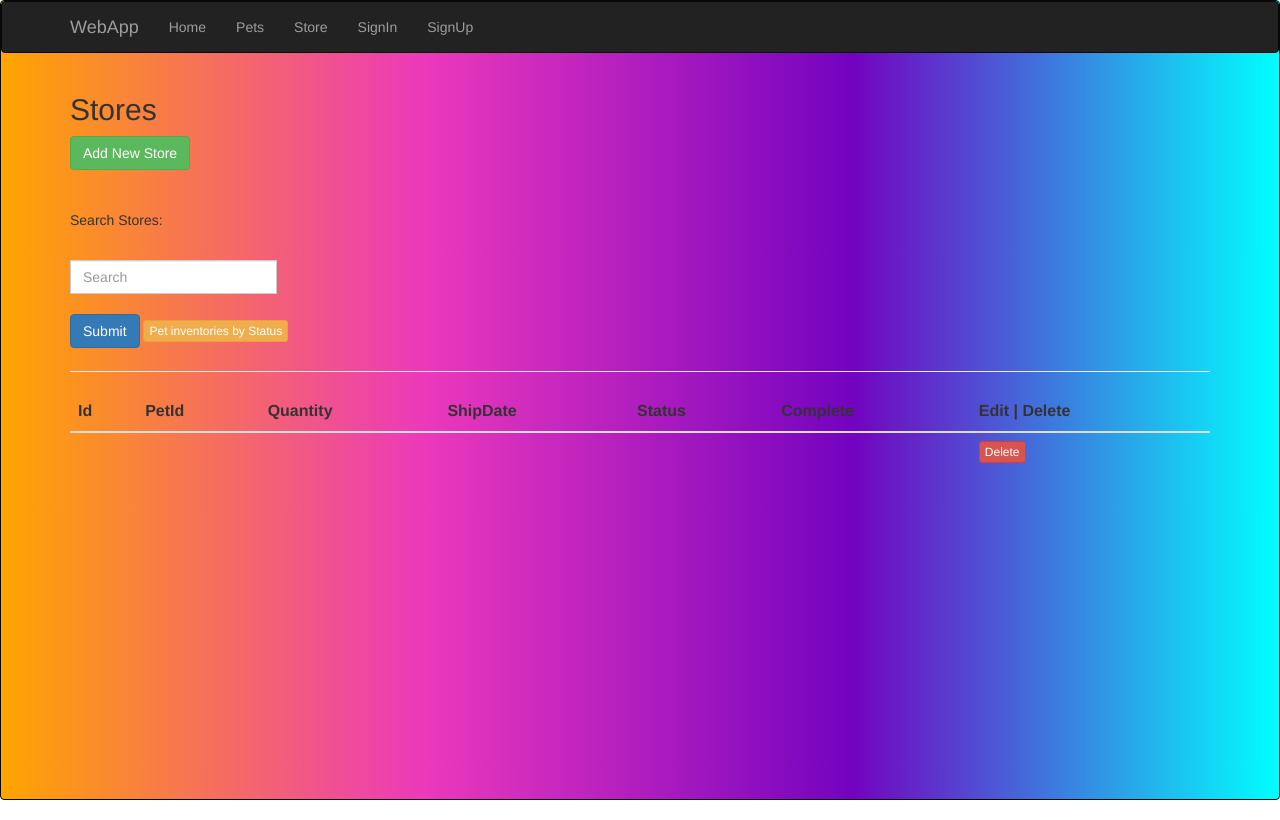
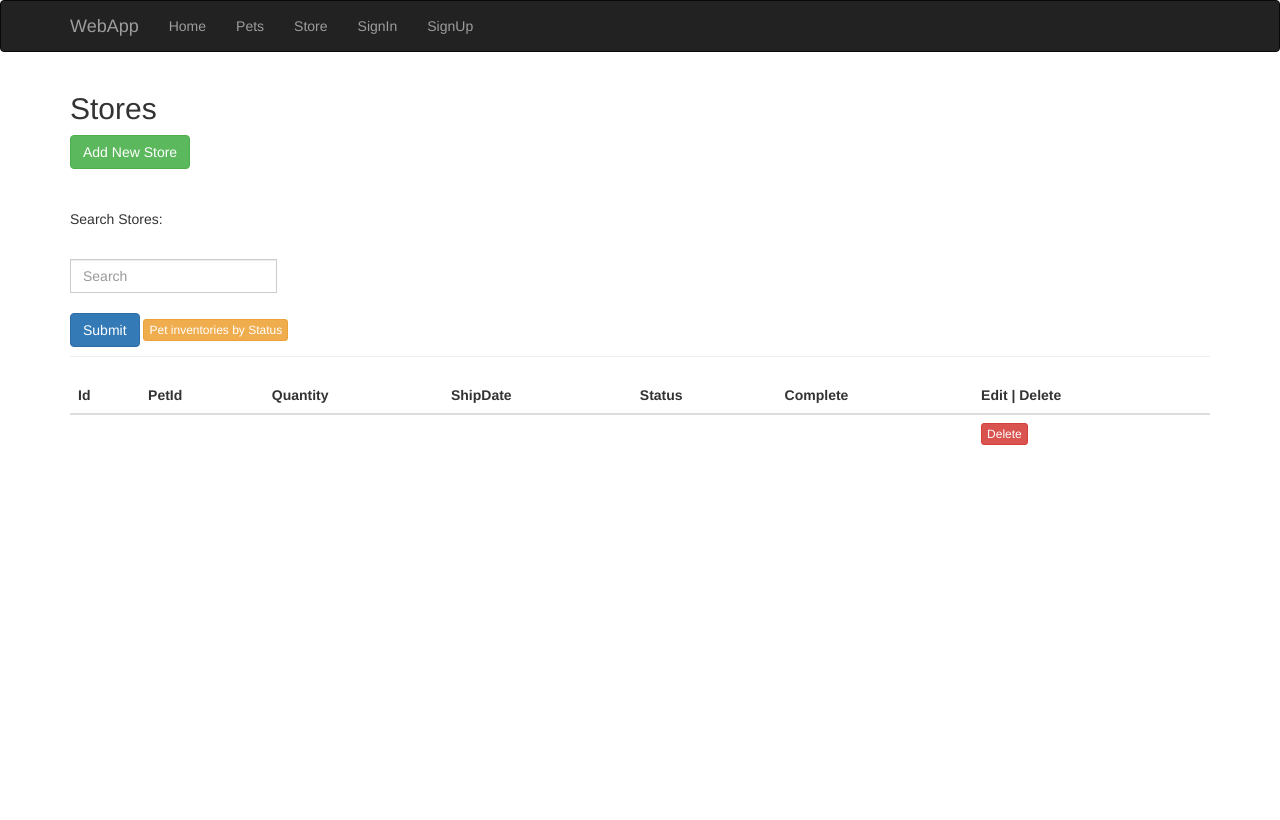
Before and after one commit to LuisAlfredoDeLaOssaDiaz/resAPI, a Flask app: page /stores in a window 1280 px wide. After the commit the page ends 445 px from the top, so only its background shows below. Run offline with Flask 2, Linux system fonts and the light colour scheme; some libraries are stand-ins or nearby versions.

Commit message:
Add files via upload

```diff
--- a/app.py
+++ b/app.py
@@ -2,8 +2,11 @@ import requests
 from flask import Flask, redirect, render_template, request
 from flask_bootstrap import Bootstrap
 
+
 app = Flask(__name__)
 bootstrap = Bootstrap(app)
+model = []
+
 
 @app.route('/', methods=['GET'])
 def index():
@@ -12,6 +15,7 @@ def index():
 @app.route('/new_pet', methods=['GET'])
 def person():
     return render_template('new_pet.html')
+
 
 @app.route('/pet_detail', methods=['POST'])
 def pet_detail():
@@ -39,11 +43,13 @@ def pet_detail():
     response = requests.post(api_url, json=new_data)
     return render_template('pet_detail.html', value=(id, name, status))
 
+
 @app.route('/pet/', methods=['GET'])
 def pets(status: str = "pending"):
     url2 = "https://petstore.swagger.io/v2/pet/findByStatus?status={0}".format(status)
     response = requests.get(url2)
     data_pets = [(i['id'], i['name'], i['status']) for i in response.json()]
+    #print(data_pets)
     return render_template('pets.html', value=data_pets)
 
 
@@ -86,6 +92,12 @@ def pet_delete(id_pet):
     response = requests.delete(api_url)
     return render_template('pet_detail.html', value="Delete successfully")
 
+'''
+@app.route("/stores")
+def stores():
+    return render_template('stores.html')
+'''
+
 @app.route('/new_store', methods=['GET'])
 def new_store():
     return render_template('new_store.html')
@@ -121,6 +133,7 @@ def storess():
         print(id)
     else:
         id=0
+
     rute = '/stores/{0}'.format(id)
     return redirect(rute)
 
@@ -129,7 +142,18 @@ def stores(id):
     url3 = "https://petstore.swagger.io/v2/store/order/{0}".format(id)
     response = (requests.get(url3))
     response_json = response.json()
+    #od = list(response_json.values())
     data_stores = [(i) for i in response_json.values()]
+    #print(data_stores)
+
+    '''
+    od = {
+        "id": response_json['id'],
+        "shipDate": response_json['shipDate']
+    }
+    print(od['id'])
+    '''
+    #data_stores = [(i['id'], i['petId'], i['quantity'], i['shipDate'], i['status'], i['complete']) for i in response.json()]
     return render_template("stores.html", value=data_stores)
 
 @app.route('/store_delete/<id>', methods=['GET'])
@@ -147,11 +171,9 @@ def store_inventory():
     #print(data)
     return render_template('inventory.html', value=data)
 
-
 @app.route('/signin')
 def signin():
     return render_template('signin.html')
-
 
 @app.route('/signup')
 def signup():
@@ -181,6 +203,17 @@ def signup_detail():
     response = requests.post(api_url_signup, json=new_data_store)
     return render_template('store_detail.html', value=(id, username, firstName, lastName, email, password, phone, userStatus))
 
+
+'''
+@app.errorhandler(404)
+def page_not_found(e):
+    return render_template('404.html'), 404
+
+
+@app.errorhandler(500)
+def internal_server_error(e):
+    return render_template('500.html'), 500
+'''
 if __name__ == '__main__':
     app.run()
 
--- a/templates/base.html
+++ b/templates/base.html
@@ -1,4 +1,3 @@
-<div class="navbar navbar-inverse" role="navigation" style="height: 100vh; background: linear-gradient(to right, orange, #ec38bc, #7303c0, cyan);">
 {% extends "bootstrap/base.html" %}
 
 {% block title %}REST Client Application{% endblock %}
@@ -16,11 +15,16 @@
             </button>
             <a class="navbar-brand" href="/">WebApp</a>
         </div>
-            <div class="navbar-collapse collapse">
+        <div class="navbar-nav me-auto mb-2 mb-lg-0">
             <ul class="nav navbar-nav">
                 <li><a href="/">Home</a></li>
                 <li><a href="/pet">Pets</a></li>
                 <li><a href="/stores">Store</a></li>
+
+            </ul>
+        </div>
+        <div class="justify">
+            <ul class="nav navbar-nav">
                 <li><a href="/signin">SignIn</a></li>
                 <li><a href="/signup">SignUp</a></li>
             </ul>
@@ -37,4 +41,3 @@
         <footer class="footer">
             <p>© Company 2020</p>
         </footer>
-</div>
--- a/templates/stores.html
+++ b/templates/stores.html
@@ -49,7 +49,7 @@
         <td>{{value[4]}}</td>
         <td>{{value[5]}}</td>
         <td>
-            <a href="/store_delete/{{value[0]}}" class="btn btn-danger btn-xs" onclick="return confirm('Are You Sure To Delete ?')">Delete</a>
+            <a href="/store_delete/{{value[0]}}" class="btn btn-danger btn-xs" onclick=" return confirm('Are You Sure To Delete ?')">Delete</a>
         </td>
     </tr>
 
```
Lines whose indentation alone changed are shown as unchanged.
